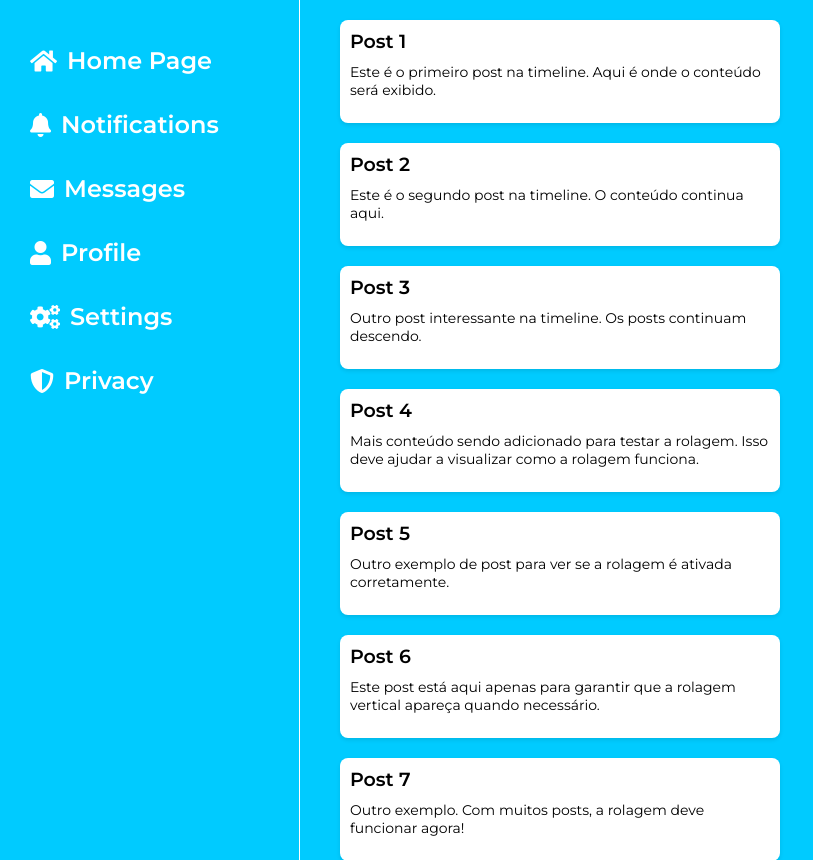
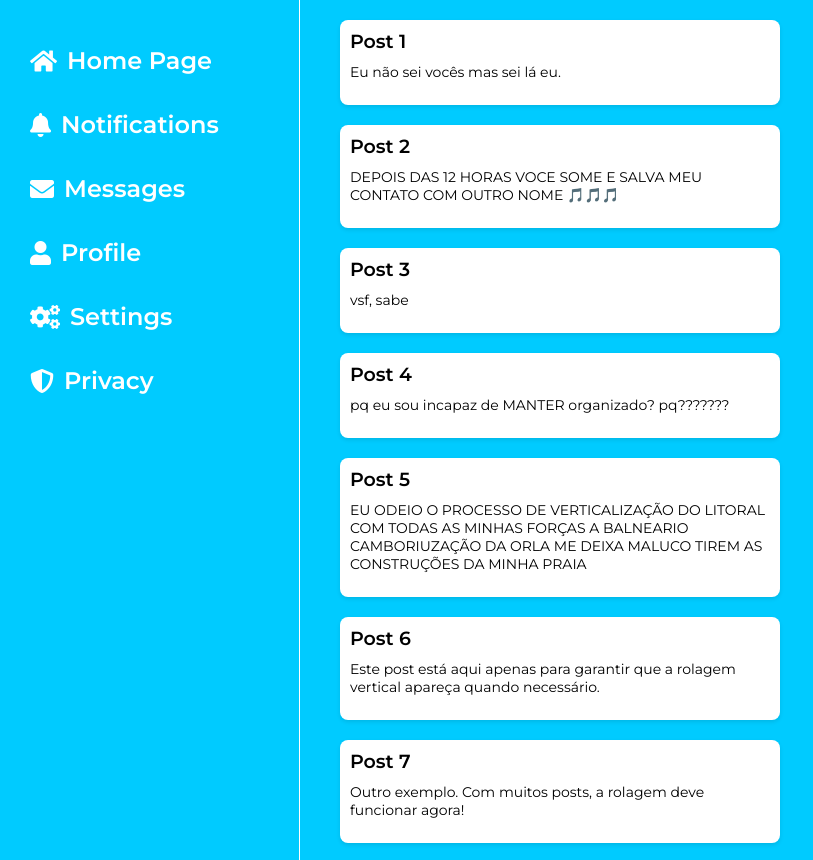
Before and after one commit to slvajunior/Trinar, a Django app: template backend/templates/base.html in a window 1280 px wide. Shown: the part 100-960 px from the top of the page, without its empty margins (0-813 px from the left). Run offline with Django 5.2, Linux system fonts and the light colour scheme; the template is opened without the code that fills it, so the values that code supplies are empty.

Commit message:
Primeiro commit - Inicializando o repositório com os arquivos do projeto

```diff
--- a/backend/templates/base.html
+++ b/backend/templates/base.html
@@ -176,33 +176,34 @@
     </div>
     {% block content %}
 
+    {% endblock %}
 
     <!-- Timeline -->
     <div class="timeline">
         <!-- Adicionando mais posts para testar a rolagem -->
         <div class="post">
             <h2>Post 1</h2>
-            <p>Este é o primeiro post na timeline. Aqui é onde o conteúdo será exibido.</p>
+            <p>Eu não sei vocês mas sei lá eu.</p>
         </div>
 
         <div class="post">
             <h2>Post 2</h2>
-            <p>Este é o segundo post na timeline. O conteúdo continua aqui.</p>
+            <p>DEPOIS DAS 12 HORAS VOCE SOME E SALVA MEU CONTATO COM OUTRO NOME 🎵🎵🎵</p>
         </div>
 
         <div class="post">
             <h2>Post 3</h2>
-            <p>Outro post interessante na timeline. Os posts continuam descendo.</p>
+            <p>vsf, sabe</p>
         </div>
 
         <div class="post">
             <h2>Post 4</h2>
-            <p>Mais conteúdo sendo adicionado para testar a rolagem. Isso deve ajudar a visualizar como a rolagem funciona.</p>
+            <p>pq eu sou incapaz de MANTER organizado? pq???????</p>
         </div>
 
         <div class="post">
             <h2>Post 5</h2>
-            <p>Outro exemplo de post para ver se a rolagem é ativada corretamente.</p>
+            <p>EU ODEIO O PROCESSO DE VERTICALIZAÇÃO DO LITORAL COM TODAS AS MINHAS FORÇAS A BALNEARIO CAMBORIUZAÇÃO DA ORLA ME DEIXA MALUCO TIREM AS CONSTRUÇÕES DA MINHA PRAIA</p>
         </div>
 
         <div class="post">
@@ -232,4 +233,3 @@
     </div>
 </body>
 </html>
-{% endblock %}
```
Also changed, not shown: backend/media/profile_pictures/minha.jpg (added).
